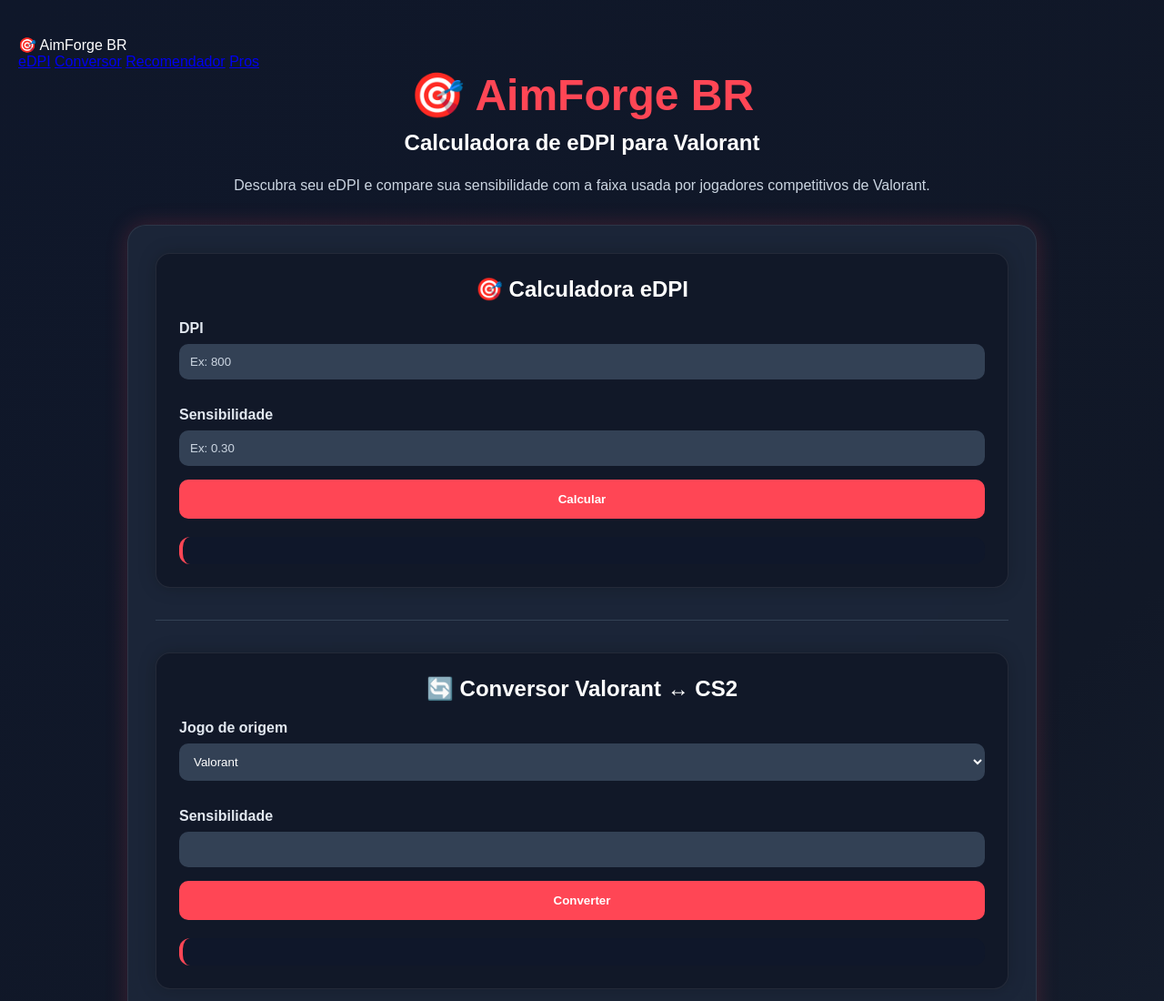
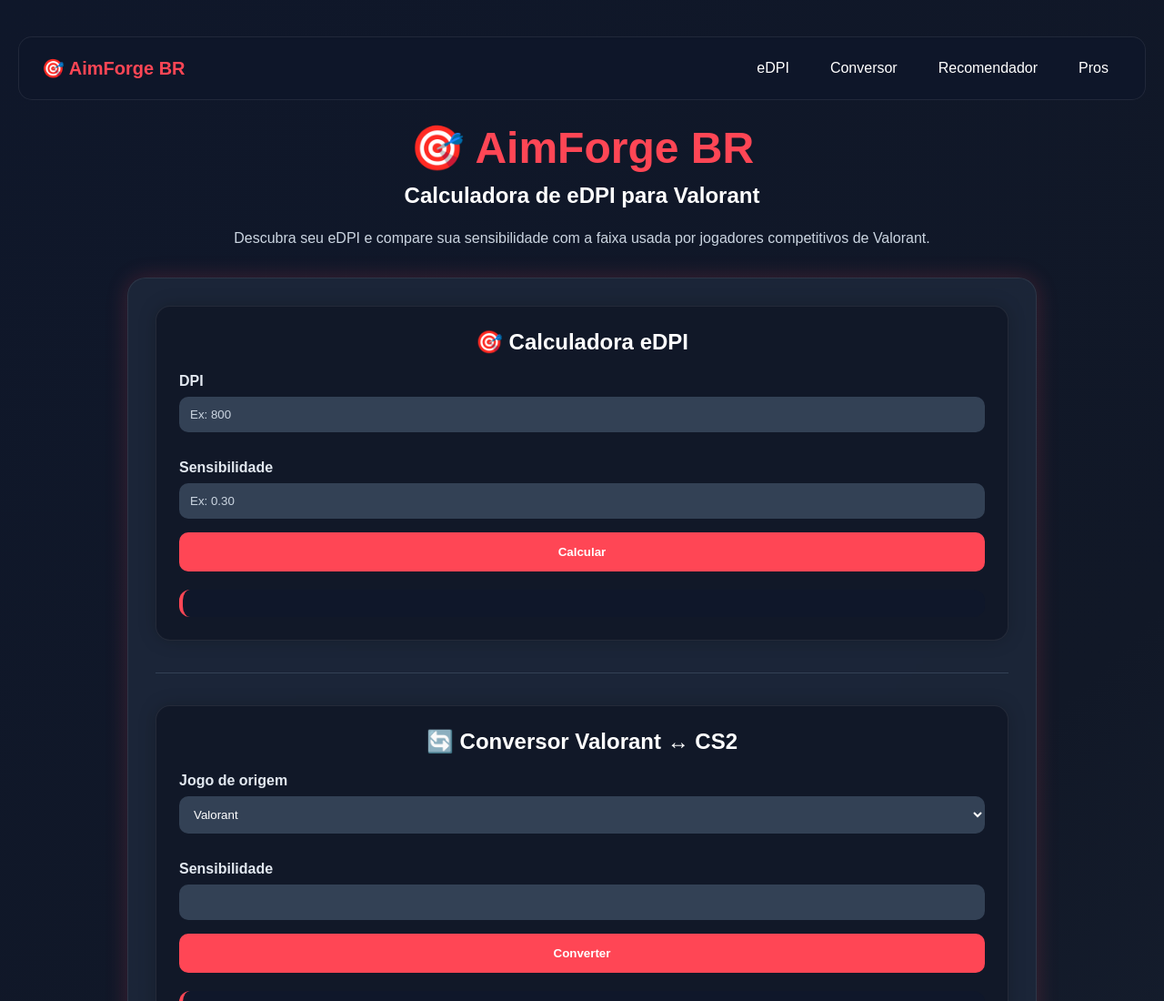
Before and after one commit to Darvinzera/aimforge-br, a plain HTML site: page index.html in a window 1280 px wide. Shown: the top 1100 px of the page at 91% size. Drawn offline with Linux system fonts and the light colour scheme.

Commit message:
Add smooth scrolling and navbar styles

```diff
--- a/style.css
+++ b/style.css
@@ -268,3 +268,61 @@ select option {
     color: black;
     background: white;
 }
+html{
+    scroll-behavior:smooth;
+}
+
+.navbar{
+
+    position:sticky;
+    top:0;
+
+    z-index:1000;
+
+    display:flex;
+
+    justify-content:space-between;
+
+    align-items:center;
+
+    padding:15px 25px;
+
+    margin-bottom:25px;
+
+    background:rgba(15,23,42,0.95);
+
+    backdrop-filter:blur(10px);
+
+    border-radius:15px;
+
+    border:1px solid rgba(255,255,255,0.08);
+}
+
+.logo{
+    font-weight:bold;
+    font-size:20px;
+    color:#ff4655;
+}
+
+.menu{
+    display:flex;
+    gap:15px;
+}
+
+.menu a{
+
+    color:white;
+
+    text-decoration:none;
+
+    padding:10px 15px;
+
+    border-radius:10px;
+
+    transition:0.3s;
+}
+
+.menu a:hover{
+
+    background:#ff4655;
+}
```
